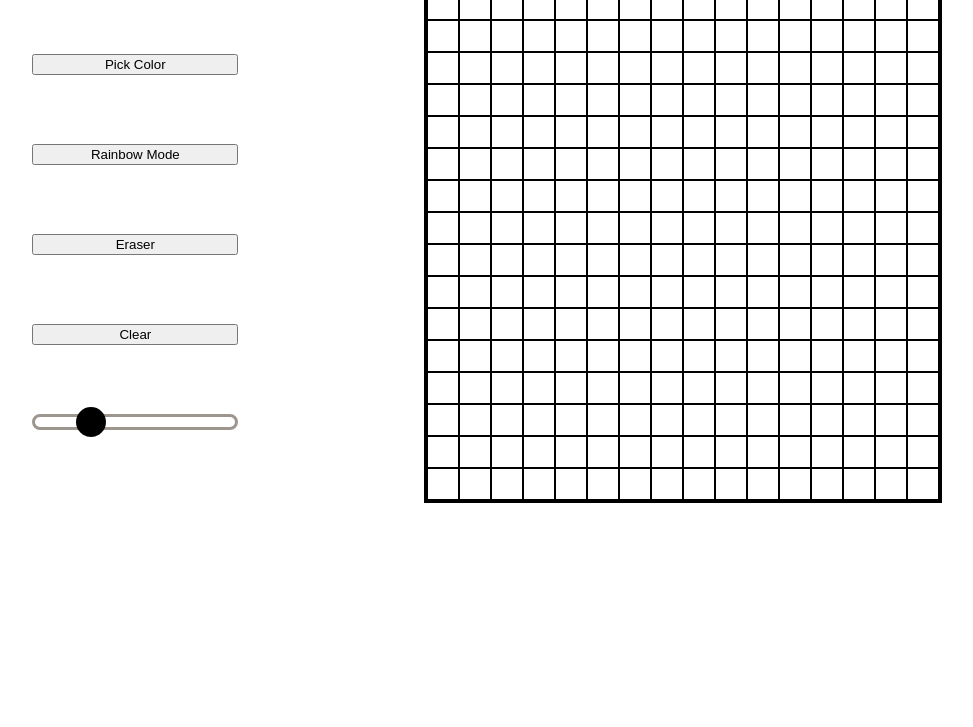
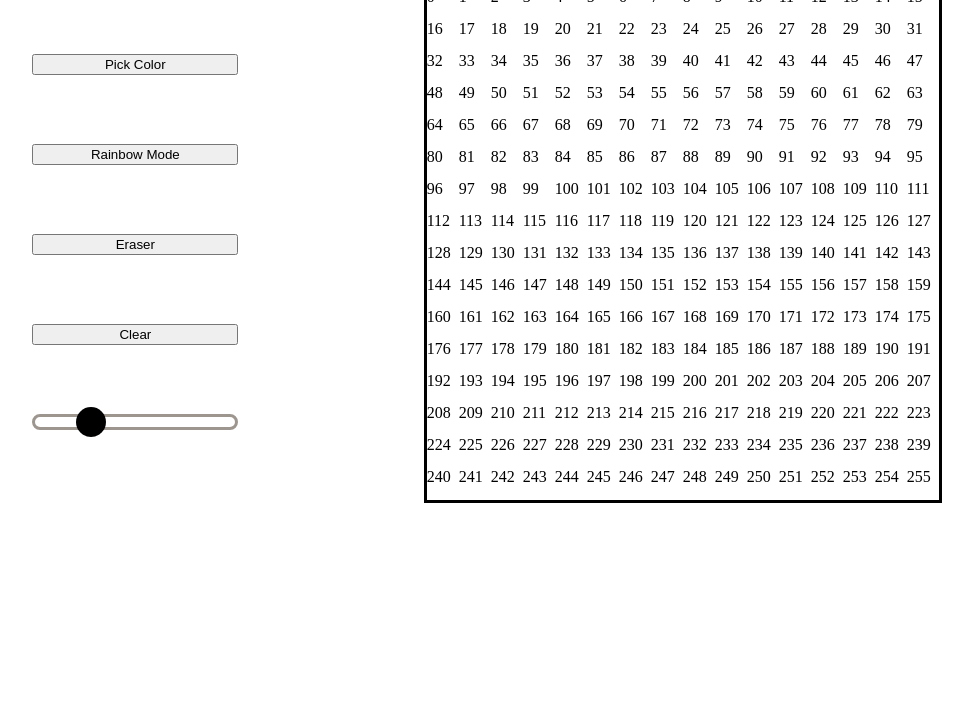
Before and after one commit to Khaspper/etch-a-sketch, a plain HTML site: page index.html in a window 1280 px wide. Shown: the part 73-800 px from the top of the page, without its empty margins (153-1126 px from the left). Drawn offline with Linux system fonts and the light colour scheme.

Commit message:
Add divs directly
instead of using an array just add them directly this is a lot
less complicated

```diff
--- a/script.js
+++ b/script.js
@@ -1,68 +1,13 @@
 let canvas = document.getElementById("canvas");
-const content = document.getElementById("content");
-const slider = document.getElementById("slider");
-let pixels = 16;
-let dimension = document.getElementById("dimension");
-slider.addEventListener("mouseup", (event) => {
-   pixels = slider.value;
-   addPixels(canvas);
-})
+let pixelCount = 16;
 
-const row = [];
-
-let isMouseDown = false;
-
-function handleMouseDown(event) {
-   isMouseDown = true;
+for (let i = 0; i < (pixelCount * pixelCount); i++) {
+   let pixel = document.createElement('div');
+   pixel.textContent = i;
+   pixel.style.width = `${512 / pixelCount}px`;
+   pixel.style.height = `${512 / pixelCount}px`;
+   pixel.setAttribute('id', 'box');
+   pixel.style.display = "flex";
+   pixel.style.flexWrap = "wrap";
+   canvas.appendChild(pixel);
 }
-
-function handleMouseUp(event) {
-   isMouseDown = false;
-}
-
-function handleMouseMove(event) {
-   if (isMouseDown) {
-      let targetDiv = document.elementFromPoint(event.clientX, event.clientY);
-      if (targetDiv && targetDiv.classList.contains('box')) {
-         targetDiv.style.backgroundColor = 'black';
-      }
-   }
-}
-
-function addPixels() {
-   deletePixels(canvas);
-   canvas = document.createElement('div');
-   canvas.setAttribute('id', 'canvas');
-   content.appendChild(canvas);
-
-   for(let i = 0; i < pixels; i++) {
-      row[i] = document.createElement('div');
-      row[i].setAttribute('id', `row_${i}`);
-      row[i].style.display = "flex";
-      row[i].style.width = "100%";
-      for(let j = 0; j < pixels; j++) {
-         row[i][j] = document.createElement('div');
-         row[i][j].setAttribute('id', "box");
-         row[i][j].style.border = "solid 1px";
-         row[i][j].style.flex = "1";
-         row[i].appendChild(row[i][j]);
-      }
-      canvas.appendChild(row[i]);
-   }
-}
-
-function deletePixels(canvas) {
-   for (let i = 0; i < row.length; i++){
-      row.splice(0, row.length);
-   }
-   canvas.remove();
-}
-
-//TODO: Check if you are on the correct file LOL and branch also Create a slider that lets the user choose
-//TODO: how much pixels they want to use and also remember the max is 64px
-
-addPixels(canvas);
-canvas = document.getElementById("canvas");
-canvas.addEventListener("mousedown", handleMouseDown);
-canvas.addEventListener("mousemove", handleMouseMove);
-document.addEventListener("mouseup", handleMouseUp);
--- a/style.css
+++ b/style.css
@@ -12,14 +12,19 @@
     justify-content: space-evenly;
 }
 
+#box {
+    display: flex;
+    flex-wrap: wrap;
+    /* height: 256px;
+    width: 256px; */
+}
+
 #canvas {
     border: solid;
-    min-height: 512px;
-    max-width: 512px;
+    height: 512px;
+    width: 512px;
     display: flex;
     flex-wrap: wrap;
-    align-self: start;
-    flex: 1;
 }
 
 #sideBar {
```
Also changed, not shown: index.html (+4 -0 lines).
